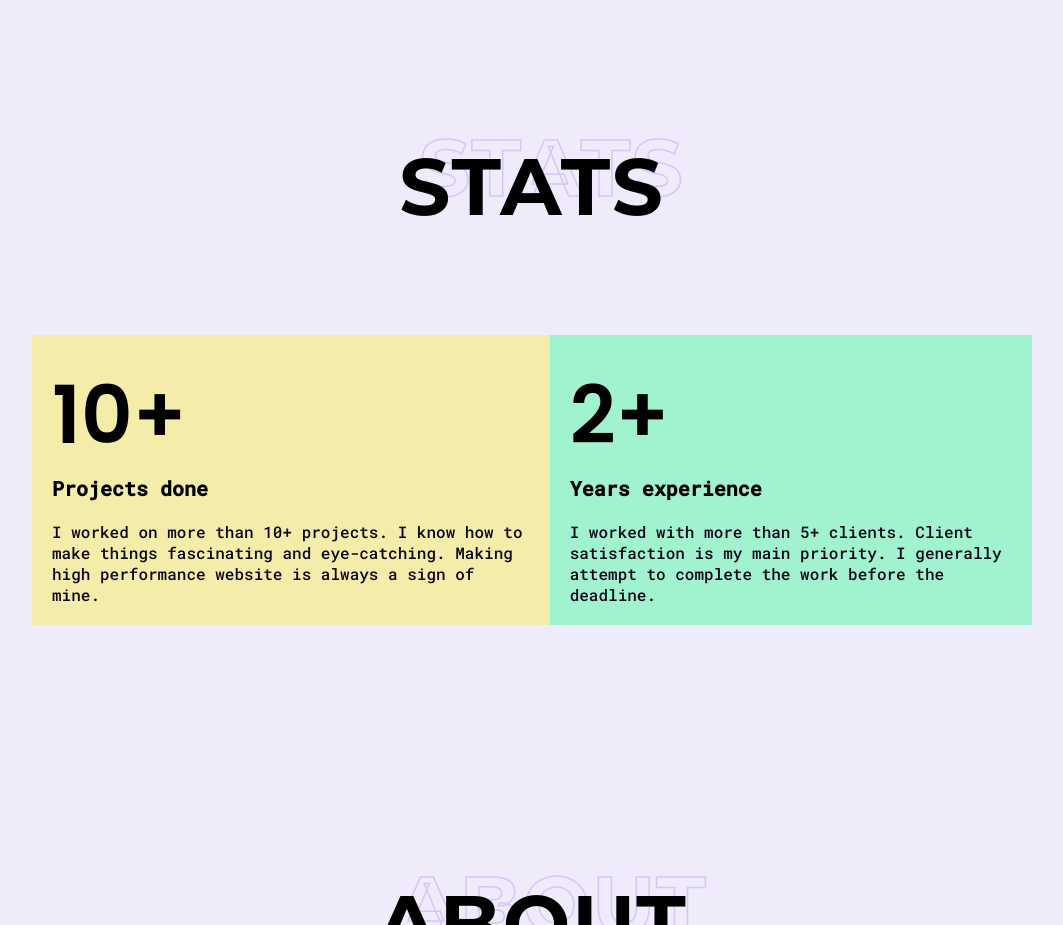
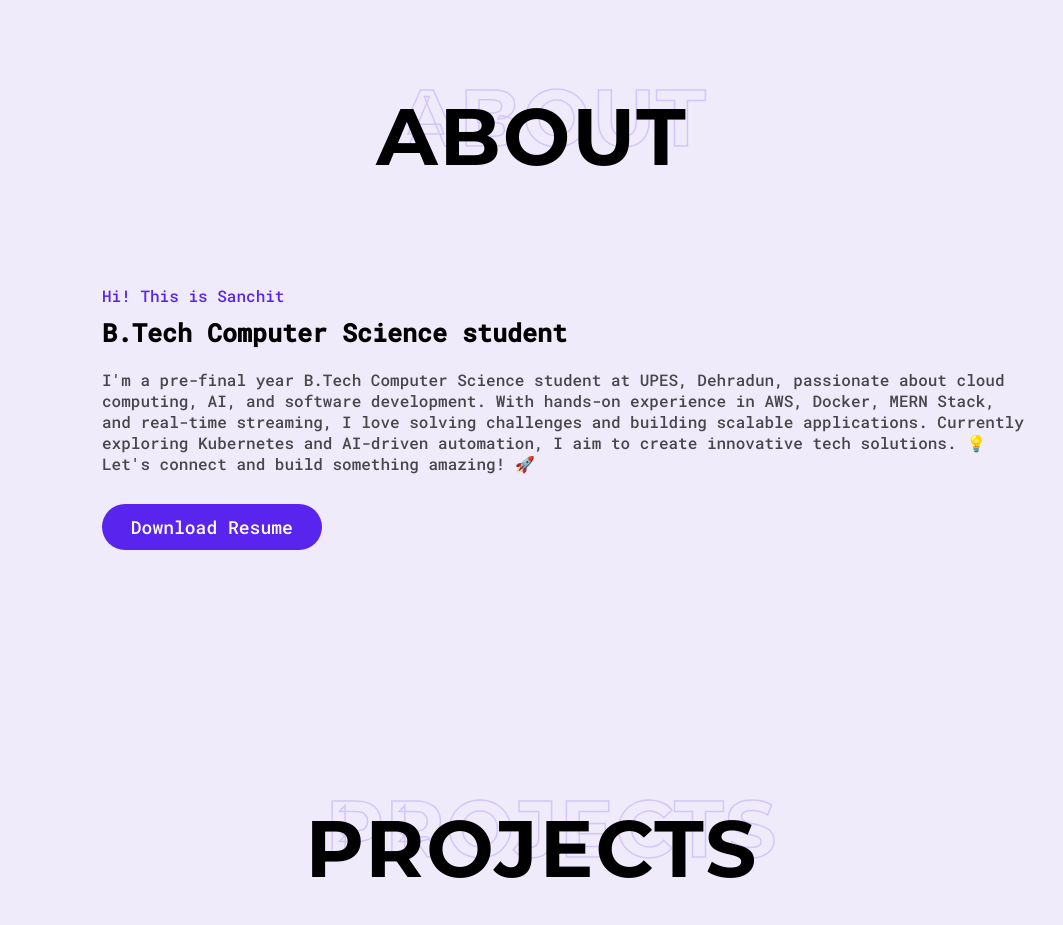
Before and after one commit to Sanchit3101/Portfolio, a plain HTML site: page index.html in a window 1280 px wide. Shown: the part 1680-2605 px from the top of the page, without its empty margins (108-1171 px from the left). Drawn offline with Linux system fonts and the light colour scheme.

Commit message:
Update index.html

```diff
--- a/index.html
+++ b/index.html
@@ -109,31 +109,6 @@
       </div>
     </div>
   </section>
-
-  <section id="stats">
-    <div class="container">
-      <h2 class="section-heading" data-outline="Stats">Stats</h2>
-      <div class="all-items">
-        <div class="item">
-          <h2 class="number">10+</h2>
-          <h3 class="stats-sub-heading">Projects done</h3>
-          <p>I worked on more than 10+ projects. I know how to make things fascinating and eye-catching. Making high
-            performance website is always a sign of mine.</p>
-        </div>
-        <div class="item">
-          <h2 class="number">2+</h2>
-          <h3 class="stats-sub-heading">Years experience</h3>
-          <p>I worked with more than 5+ clients. Client satisfaction is my main priority. I generally attempt to
-            complete the work
-            before the deadline.</p>
-        </div>
-      </div>
-    </div>
-  </section>
-  <!-- END Stats Section -->
-
-
-
   <!-- About -->
   <section id="about">
     <div class="container">
```
